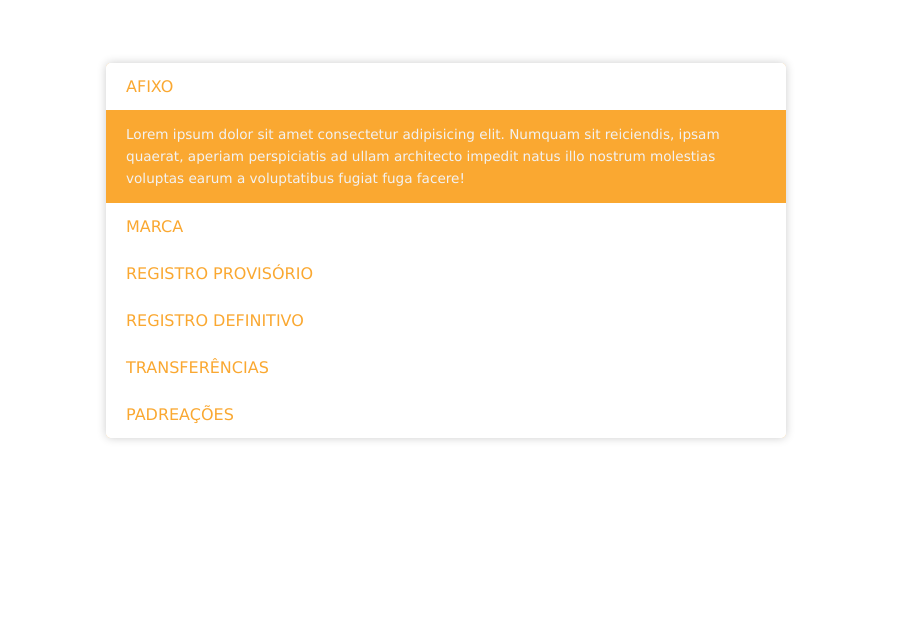
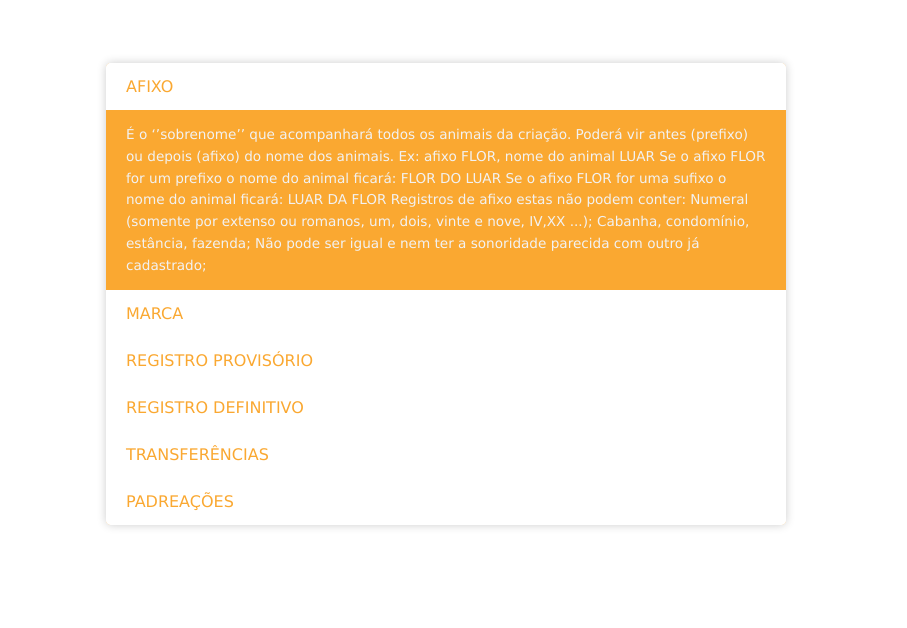
Before and after one commit to Gabrielradtke/campanhainterna, a plain HTML site: page faq.html in a window 1280 px wide. Both pictures are taken after a click on the label "AFIXO". Shown: the part 87-715 px from the top of the page, without its empty margins (194-1101 px from the left). Drawn offline with Linux system fonts and the light colour scheme.

Commit message:
Add files via upload

```diff
--- a/faq.html
+++ b/faq.html
@@ -44,9 +44,15 @@
                 <label for="section1" class="accordion_label">AFIXO</label>
                 <div class="accordion_content">
                     <p class="accordion_p">
-                        Lorem ipsum dolor sit amet consectetur adipisicing elit. Numquam sit reiciendis, ipsam quaerat,
-                        aperiam perspiciatis ad ullam architecto impedit natus illo nostrum molestias voluptas earum a
-                        voluptatibus fugiat fuga facere!
+				É o ‘’sobrenome’’ que acompanhará todos os animais da criação. Poderá vir
+				antes (prefixo) ou depois (afixo) do nome dos animais.
+				Ex: afixo FLOR, nome do animal LUAR
+				Se o afixo FLOR for um prefixo o nome do animal ficará: FLOR DO LUAR
+				Se o afixo FLOR for uma sufixo o nome do animal ficará: LUAR DA FLOR
+				Registros de afixo estas não podem conter:
+				Numeral (somente por extenso ou romanos, um, dois, vinte e nove, IV,XX ...);
+				Cabanha, condomínio, estância, fazenda;
+				Não pode ser igual e nem ter a sonoridade parecida com outro já cadastrado;
                     </p>
                 </div>
             </div>
```
